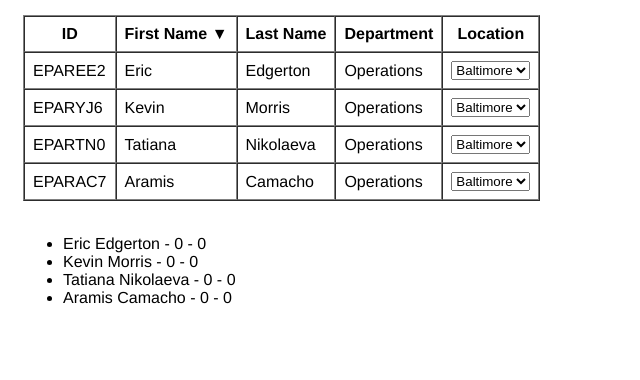
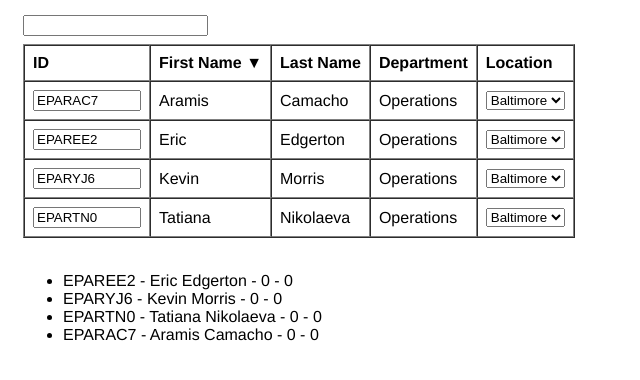
Before and after one commit to afineedge/vue-advanced-table, a Vue app: page / in a window 1280 px wide. Shown: the top 380 px of the page, without its empty margins (0-640 px from the left). Built offline with nearby package versions, Linux system fonts and the light colour scheme.

Commit message:
Data sorting, filtering

```diff
--- a/src/App.vue
+++ b/src/App.vue
@@ -1,20 +1,21 @@
 <template>
   <div id="app">
-    <vue-advanced-table border="1" cellspacing="0" cellpadding="8" v-bind:rows="employeeTable.employees" v-bind:columns="employeeTable.columns" v-bind:options="employeeTable.options" v-bind:primaryKey="'employeeID'">
+    <vue-advanced-table border="1" cellspacing="0" cellpadding="8" v-bind:rows="employeeTable.employees" v-bind:columns="employeeTable.columns" v-bind:order="employeeTable.order" v-bind:primaryKey="'employeeID'">
+      <template slot="employeeID" slot-scope="data">
+        <input type="text" v-model.lazy="data.row.employeeID" style="width: 100px;" />
+      </template>
       <template slot="location" slot-scope="data">
-        <div>
         <select v-model="data.row.location">
           <option v-for="location in locations" v-bind:key="location.id" v-bind:value="location.id">
             {{ location.name }}
           </option>
         </select>
-        </div>
       </template>
     </vue-advanced-table>
     <br />
     <ul>
       <li v-for="employee in employeeTable.employees">
-        {{ employee.firstName }} {{ employee.lastName }} - {{ employee.department }} - {{ employee.location }}
+        {{ employee.employeeID }} - {{ employee.firstName }} {{ employee.lastName }} - {{ employee.department }} - {{ employee.location }}
       </li>
     </ul>
   </div>
@@ -76,11 +77,9 @@ export default {
           label: 'Location',
           name: 'location'
         }],
-        options: {
         order: {
           column: 'firstName',
           direction: 'asc'
-          }
         }
       },
       departments: [{
--- a/src/components/vue-advanced-table-column-header.vue
+++ b/src/components/vue-advanced-table-column-header.vue
@@ -2,8 +2,8 @@
     <th v-on:click="handleClick">
       <div>
         {{ getColumnByName(column).label }}
-        <template v-if="$parent.options.order.column === column">
-          <span v-if="$parent.options.order.direction === 'desc'">
+        <template v-if="$parent.order.column === column">
+          <span v-if="$parent.order.direction === 'desc'">
             &#x25B2;
           </span>
           <span v-else>
@@ -45,7 +45,7 @@ export default {
     },
     handleClick: function() {
       const self = this;
-      const order = self.$parent.options.order;
+      const order = self.$parent.order;
       if (order.column === self.column){
         if (order.direction === 'desc') {
           order.direction = 'asc'
--- a/src/components/vue-advanced-table.vue
+++ b/src/components/vue-advanced-table.vue
@@ -1,12 +1,16 @@
 <template>
-  <table>
+  <div>
+    <div style="margin-bottom: 8px;">
+      <input v-model="search" />
+    </div>
+    <table style="text-align: left;" cellpadding="8" cellspacing="0" border="1">
       <thead>
         <tr>
           <vue-advanced-table-column-header v-for="column in columnOrder" v-bind:key="column" v-bind:primaryKey="column" v-bind:column="column" v-bind:rows="rows" v-bind:columns="columns"/>
         </tr>
       </thead>
       <tbody>
-      <vue-advanced-table-row v-for="row in rows" v-bind:row="row" v-bind:rows="rows" v-bind:columns="columns" v-bind:key="row[primaryKey]" v-bind:primaryKey="row[primaryKey]" v-bind:columnOrder="columnOrder">
+        <vue-advanced-table-row v-for="row in reorderedRows" v-bind:row="row" v-bind:rows="rows" v-bind:columns="columns" v-bind:key="row[primaryKey]" v-bind:primaryKey="row[primaryKey]" v-bind:columnOrder="columnOrder">
           <vue-advanced-table-cell v-for="column in columnOrder" v-bind:key="column" v-bind:column="getColumnByName(column)" v-bind:row="row" v-bind:rows="rows" v-bind:columns="columns" v-bind:primaryKey="primaryKey">
             <slot v-bind:name="column" v-bind:row="row">
             </slot>
@@ -14,6 +18,7 @@
         </vue-advanced-table-row>
       </tbody>
     </table>
+  </div>
 </template>
 
 <script>
@@ -32,7 +37,7 @@ export default {
       type: Array,
       required: true
     },
-    options: {
+    order: {
       type: Object
     },
     primaryKey: {
@@ -44,7 +49,8 @@ export default {
     return {
       columnOrder: [],
       columnVisibility: {},
-      selectedRows: {}
+      selectedRows: {},
+      search: ''
     }
   },
   components: {
@@ -69,6 +75,36 @@ export default {
         return column.name;
       });
     }
+  },
+  computed: {
+    reorderedRows: function() {
+      const self = this;
+      var rows = self.filteredRows.sort(function(a, b) {
+        if (a[self.order.column] < b[self.order.column])
+          return -1;
+        if (a[self.order.column] > b[self.order.column])
+          return 1;
+        return 0;
+      });
+      if (self.order.direction == 'desc') {
+        rows.reverse();
+      }
+
+      return rows;
+    },
+    filteredRows: function() {
+      const self = this;
+      return self.rows.filter(function(row) {
+        var response = false;
+        for (let i = 0; i < Object.keys(row).length; i++){
+          var data = row[Object.keys(row)[i]];
+          if(data.toString().toLowerCase().indexOf(self.search.toLowerCase()) > -1) {
+            response = true;
+          }
+        }
+        return response;
+      })
+    },
   }
 }
 </script>
```
Also changed, not shown: 4 other files (tests, documents, lock files or other folders). Lines whose indentation alone changed are shown as unchanged.
